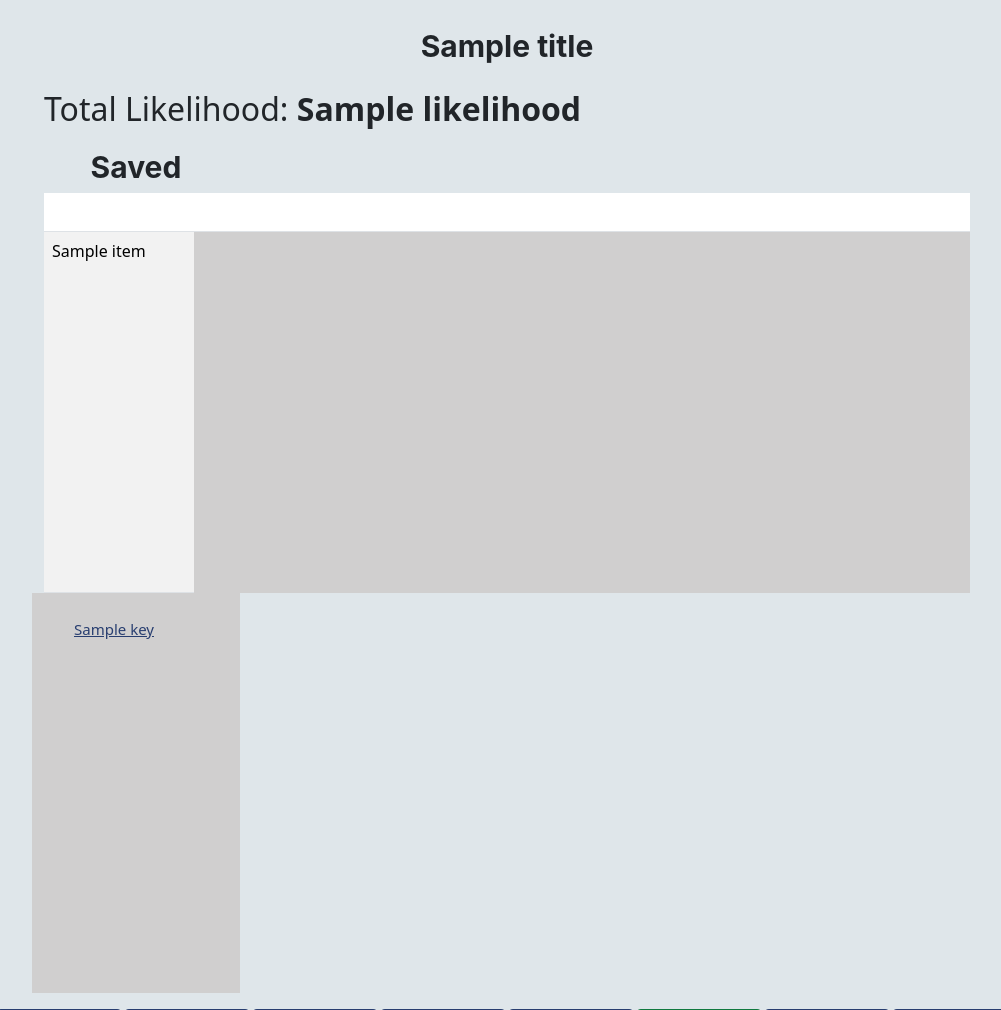
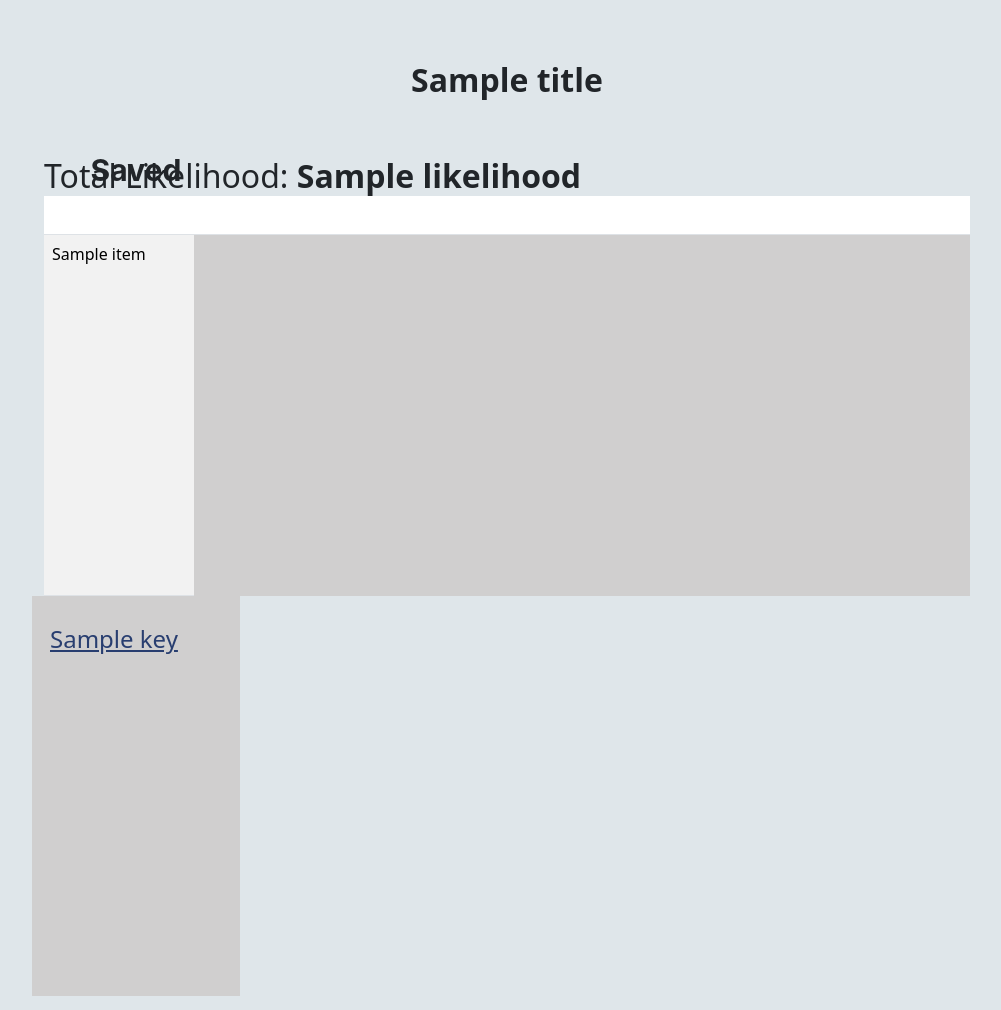
Before and after one commit to LUMC/SSLP-Analyzer, a Django app: template SSLP_analyzer/templates/homepage.html in a window 1280 px wide. Shown: the part 150-1160 px from the top of the page, without its empty margins (38-1039 px from the left). Run offline with Django 4.2, Linux system fonts and the light colour scheme; the template is opened without the code that fills it: most values are stand-ins (such as "Sample title", 1, 10 or a date in 2020); some libraries are stand-ins or nearby versions.

Commit message:
change title class

```diff
--- a/SSLP_analyzer/templates/homepage.html
+++ b/SSLP_analyzer/templates/homepage.html
@@ -126,9 +126,10 @@
     <div class="row">
         <div class="col-lg-10">
             {% if not switch_title %}
-                <div class="col-lg-12"><p class=titles-text-class id="Title" value="{{ Title }}">
-                    {{ Title }}</p>
+                <div class="col-12 d-flex justify-content-center align-items-center w-100 h-100">
+                    <p class="text-center fs-2 fw-bold text-truncate overflow-hidden" style="width: 50%;">{{Title}}</p>
                 </div>
+
                 {% if likelihood %}
                 <div class="col-md-2 fs-2 w-100">
                     <p id="Likelihood">Total Likelihood: <span class="fw-bold">{{ likelihood }}</span> </p>
@@ -185,24 +186,27 @@
                     </thead>
                 </table>
                 <div class="col-12 d-flex justify-content-center align-items-center w-100 h-100">
-                    <p class="text-center fs-2 fw-bold">{{Title}}</p>
+                    <p class="text-center fs-2 fw-bold text-truncate" style="width: 50%;">{{Title}}</p>
                 </div>
+
 
             {% endif %}
         </div>
         <div class="col-lg-2 bg-light-gray height-class width-class-sidefield scroll-sidefield">
-            <div class="text text-align-sidefield p-4">
-
+            <div class="text text-align-sidefield pt-4">
                 {% for key, value in saved_results.items %}
-                <form method="post">
-                    {% csrf_token %}
-                    <input type="submit" name="change_result_submit"
-                           class="text-color-sidefield"
-                           value="{{key}}">
-                </form>
+                    <form method="post">
+                        {% csrf_token %}
+                        <input type="hidden" name="change_result_submit" value="{{key}}">
+                        <button type="submit" class="text-color-sidefield fs-4 text-truncate d-block text-left"
+                        style="max-width: 100%; overflow: hidden;">
+                            {{key}}
+                        </button>
+                    </form>
                 {% endfor %}
             </div>
         </div>
+
     </div>
 </div>
 <form method="post" enctype="multipart/form-data" id="button_form">
```
